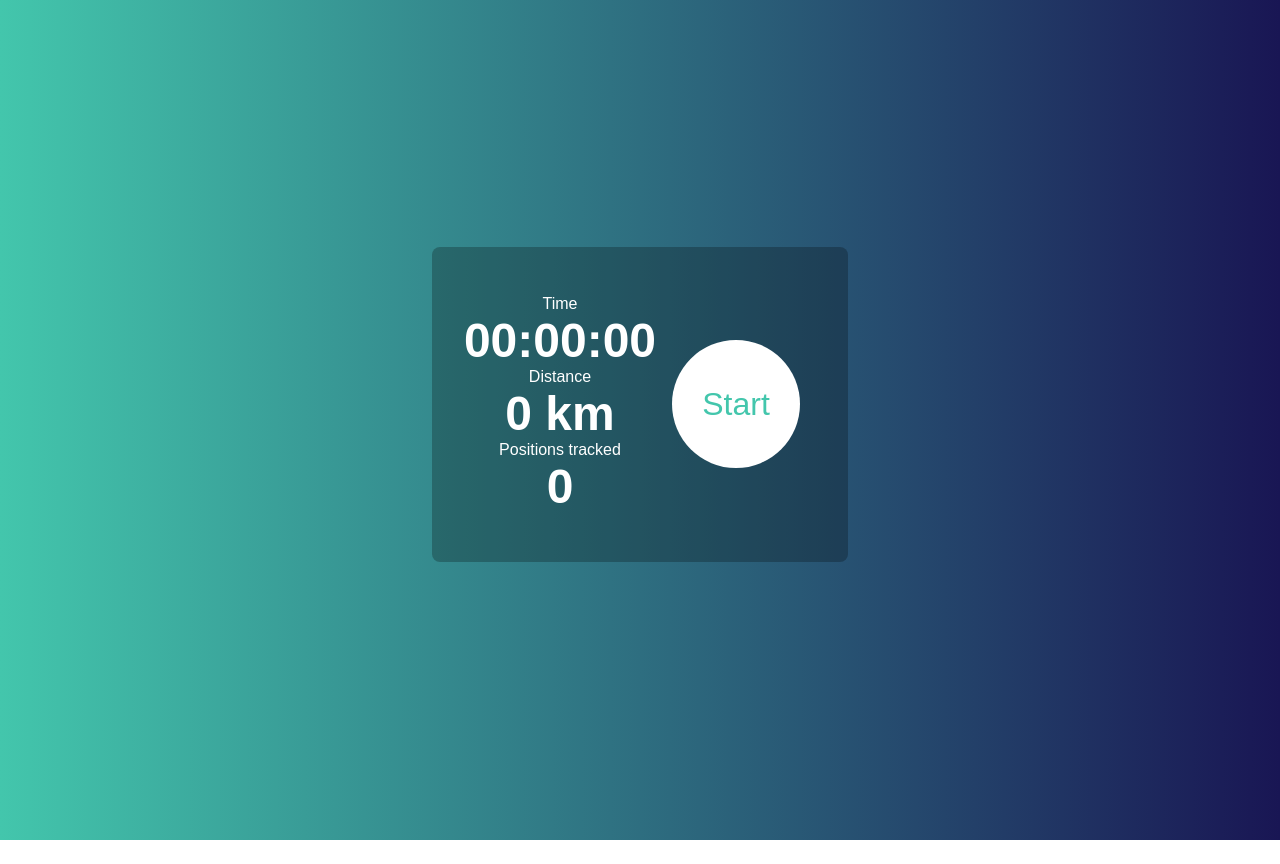
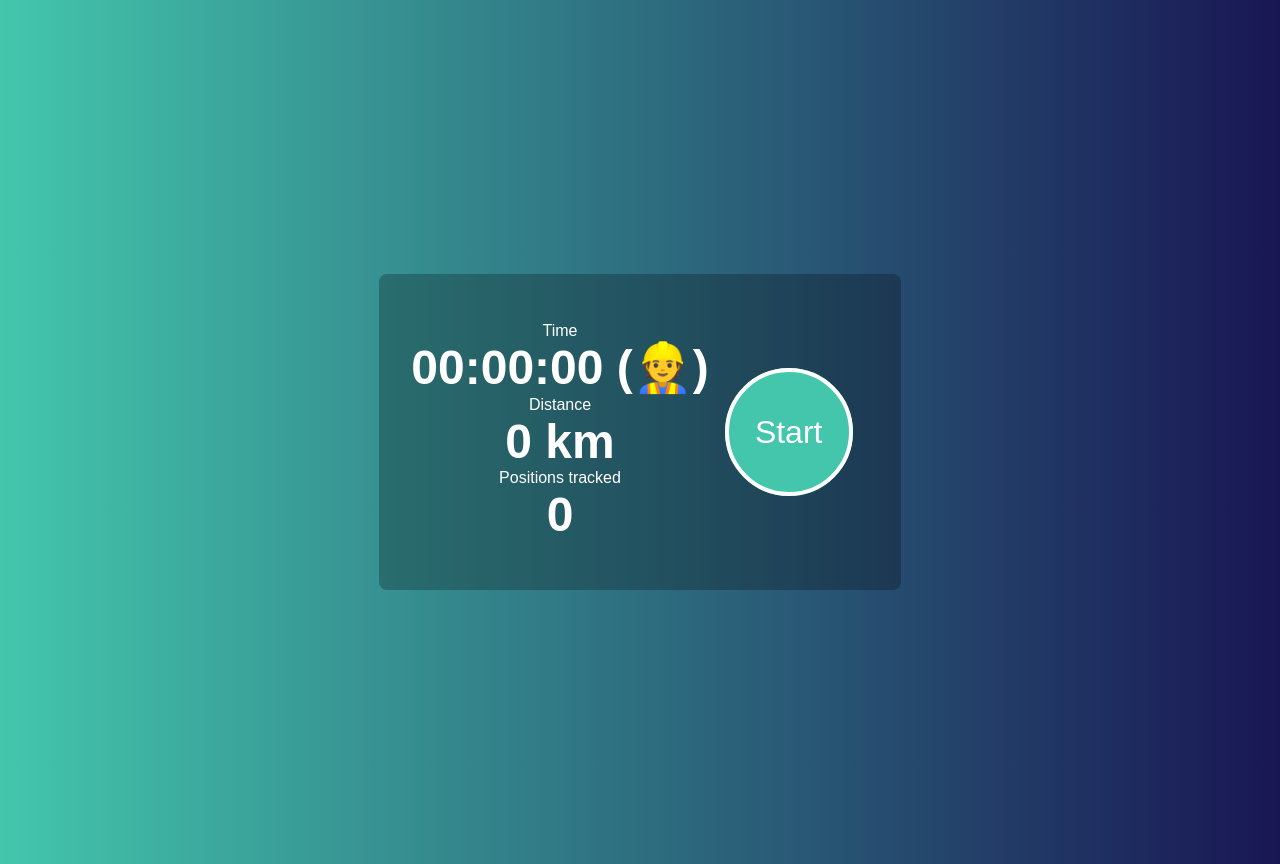
Before and after one commit to glennreyes/activity-tracker, a React (Create React App) app: page / in a window 1280 px wide. Before the commit the page ends 840 px from the top, so only its background shows below. Built offline with nearby package versions, Linux system fonts and the light colour scheme.

Commit message:
Proper button

```diff
--- a/src/App.css
+++ b/src/App.css
@@ -1,18 +1,43 @@
+.Wrapper {
+  padding: 2rem;
+}
+
 .App {
   align-items: center;
-  background: linear-gradient(to right, #43c6ac, #191654);
+  color: white;
+  display: flex;
   font-family: 'Avenir Next', sans-serif;
   flex-direction: column;
   height: 100vh;
-  display: flex;
   justify-content: center;
-  padding: 20px;
-  color: white;
   text-align: center;
 }
 
-.started {
-  color: #191654;
+button.started {
+  background: #191654;
+  border-color: white white white #43c6ac;
+  color: white;
+}
+
+.border {
+  border: .25rem solid white;
+  border-radius: 50%;
+  bottom: 0;
+  position: absolute;
+  left: 0;
+  right: 0;
+  top: 0;
+}
+
+@keyframes spin {
+  to {
+    transform: rotate(-360deg);
+  }
+}
+
+.border.started {
+  animation: spin 1s linear infinite;
+  border-top-color: #43c6ac;
 }
 
 .Tracker {
--- a/src/App.js
+++ b/src/App.js
@@ -66,17 +66,22 @@ class App extends Component {
     const { distance, history, started, updates } = this.state;
 
     return (
+      <div className="Wrapper">
         <div className="App">
           <div className="Tracker">
             <dl>
               <dt>Time</dt>
-            <dd>00:00:00</dd>
+              <dd>00:00:00 (👷)</dd>
               <dt>Distance</dt>
               <dd>{distance} km</dd>
               <dt>Positions tracked</dt>
               <dd>{updates}</dd>
             </dl>
-          <button onClick={this.onStartStop} className={started && 'started'}>{started ? 'Stop' : 'Start'}</button>
+            <button onClick={this.onStartStop} className={started ? 'started' : undefined}>
+              <span>{started ? 'Stop' : 'Start'}</span>
+              <span className={`border${started ? ' started' : ''}`} />
+            </button>
+          </div>
         </div>
         <ul>
           {history.map(item => (
@@ -86,6 +91,7 @@ class App extends Component {
             </li>
           ))}
         </ul>
+
       </div>
     );
   }
--- a/src/index.css
+++ b/src/index.css
@@ -1,4 +1,14 @@
+:root {
+  box-sizing: border-box;
+}
+
+*::before,
+*::after {
+  box-sizing: inherit;
+}
+
 body {
+  background: linear-gradient(to right, #43c6ac, #191654);
   margin: 0;
   padding: 0;
   font-family: 'Avenir Next', sans-serif;
@@ -20,15 +30,29 @@ dd {
 }
 
 button {
-  background: white;
-  border: 0;
-  color: #43c6ac;
+  background: #43c6ac;
+  border: none;
   border-radius: 50%;
+  color: white;
   font-family: 'Avenir Next', sans-serif;
   font-size: 2rem;
   height: 8rem;
   margin: 1rem;
   outline: 0;
   padding: 1rem;
+  position: relative;
   width: 8rem;
 }
+
+ul {
+  list-style: none;
+  margin: 0;
+  padding: 0;
+}
+
+li {
+  background: rgba(0, 0, 0, .25);
+  border-radius: .25rem;
+  margin: 1rem 0;
+  padding: 1rem;
+}
```
Lines whose indentation alone changed are shown as unchanged.
